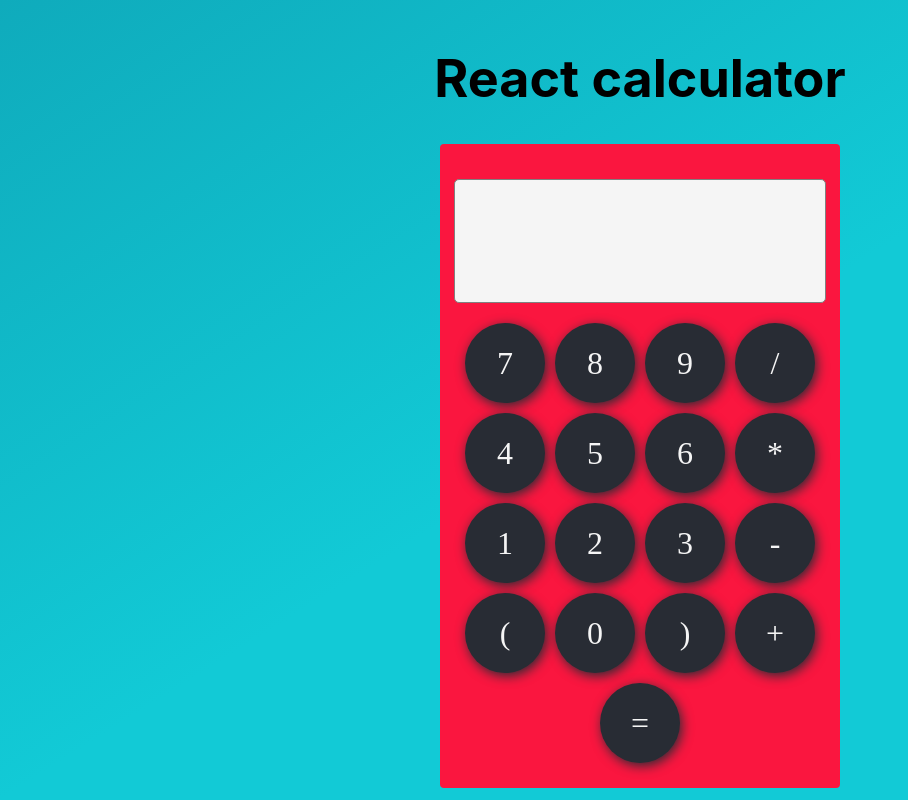
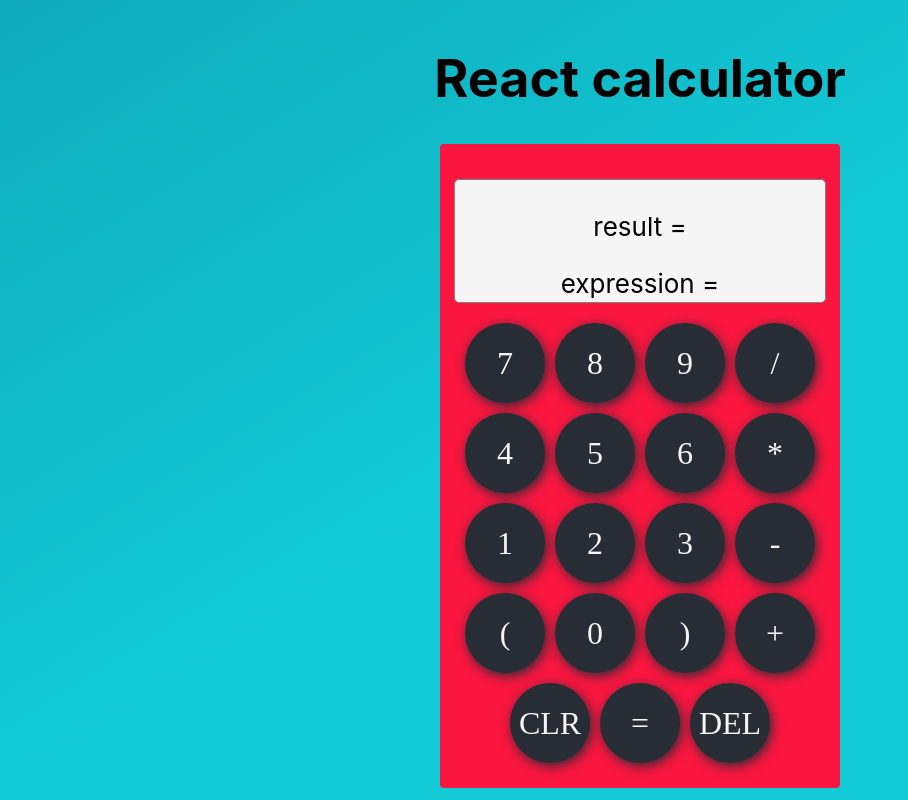
Before and after one commit to jenish-jain/Calculator, a React (Create React App) app: page / in a window 1280 px wide. Shown: the whole page, without its empty margins (0-908 px from the left). Built offline with nearby package versions, Linux system fonts and the light colour scheme.

Commit message:
added buttons

```diff
--- a/package.json
+++ b/package.json
@@ -2,6 +2,10 @@
   "name": "react-calculator",
   "version": "0.1.0",
   "private": true,
+  "engines":{
+    "npm":"6.9.0",
+    "node":"12.13.0"
+  },
   "dependencies": {
     "@testing-library/jest-dom": "^4.2.4",
     "@testing-library/react": "^9.4.0",
--- a/src/App.js
+++ b/src/App.js
@@ -9,14 +9,24 @@ class App extends Component{
     super();
 
     this.state={
+      result:" ",
       expression: " "
     }
   }
 
-  appendExpression=(clickedBtn)=>{
+  evaluate=(clickedBtn)=>{
     // console.log(this.event.target);
+    if(clickedBtn === "="){
+      this.setState({result:eval(this.state.expression)})
+    }else if((clickedBtn === "CLR")){
+      this.setState({expression:" ", result:" "});
+    }else if((clickedBtn === "DEL")){
+      this.setState({expression:this.state.expression.slice(0,-1)});
+    }
+      else{
+      this.setState({expression:this.state.expression + clickedBtn});
+    }
     // console.log(clcikedBtn);
-    this.setState({expression: this.state.expression+ clickedBtn});
   }
 
   render(){
@@ -24,9 +34,8 @@ class App extends Component{
       <div className="container">
           <h1>React calculator</h1>
         <div className="calculator-body">
-          {/* {this.state.expression} */}
-          <Display result={this.state.expression}></Display>
-          <Keypad onClick={this.appendExpression}></Keypad>
+          <Display expression={this.state.expression} result={this.state.result}></Display>
+          <Keypad onClick={this.evaluate}></Keypad>
         </div>
 
       </div>
--- a/src/components/Display.js
+++ b/src/components/Display.js
@@ -3,10 +3,11 @@ import React ,{Component} from 'react';
 class Display extends Component{
 
     render(){
-        let {result} = this.props;
+        let {result,expression} = this.props;
         return(
             <div className="display">
-                 <p>{result}</p>
+                 <p>result = {result}</p>
+                 <p>expression ={expression}</p>
             </div>
         );
     }
--- a/src/components/Keypad.js
+++ b/src/components/Keypad.js
@@ -32,7 +32,9 @@ class Keypad extends Component {
         <Button name=")" getBtnName={this.getBtnName}></Button>
         <Button name="+" getBtnName={this.getBtnName}></Button>
         <br />
+        <Button name="CLR" getBtnName={this.getBtnName}></Button>
         <Button name="=" getBtnName={this.getBtnName}></Button>
+        <Button name="DEL" getBtnName={this.getBtnName}></Button>
       </div>
     );
   }
```
